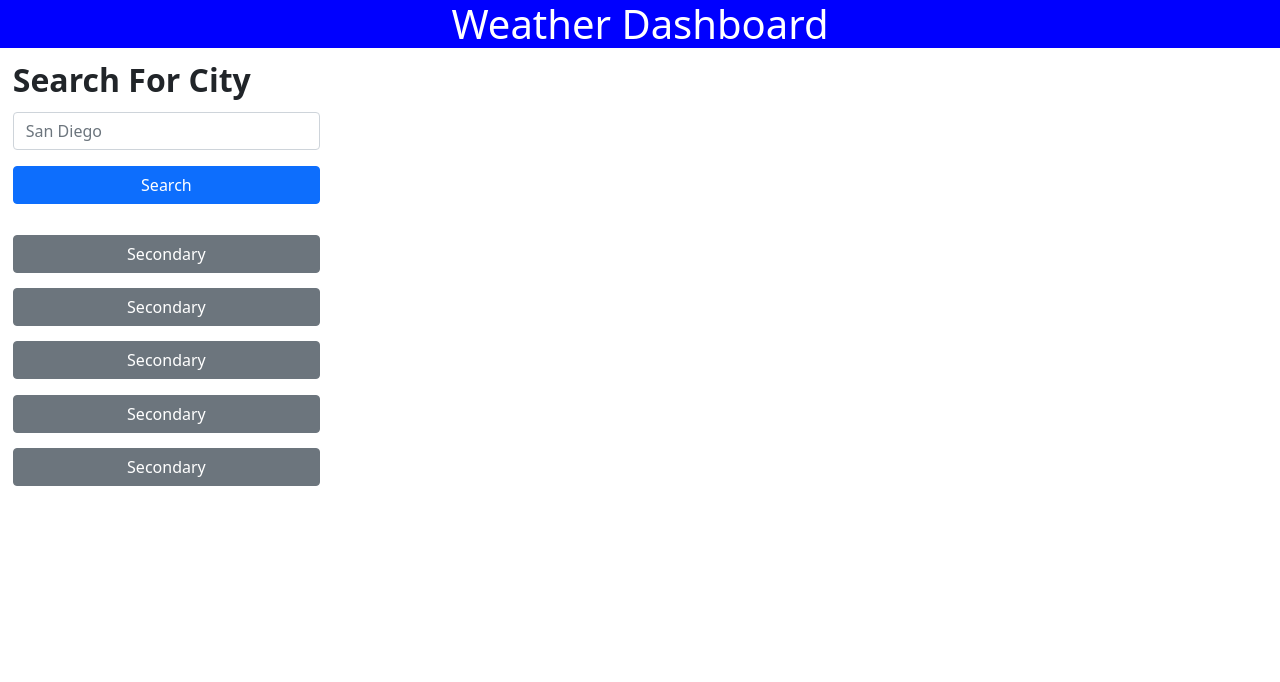
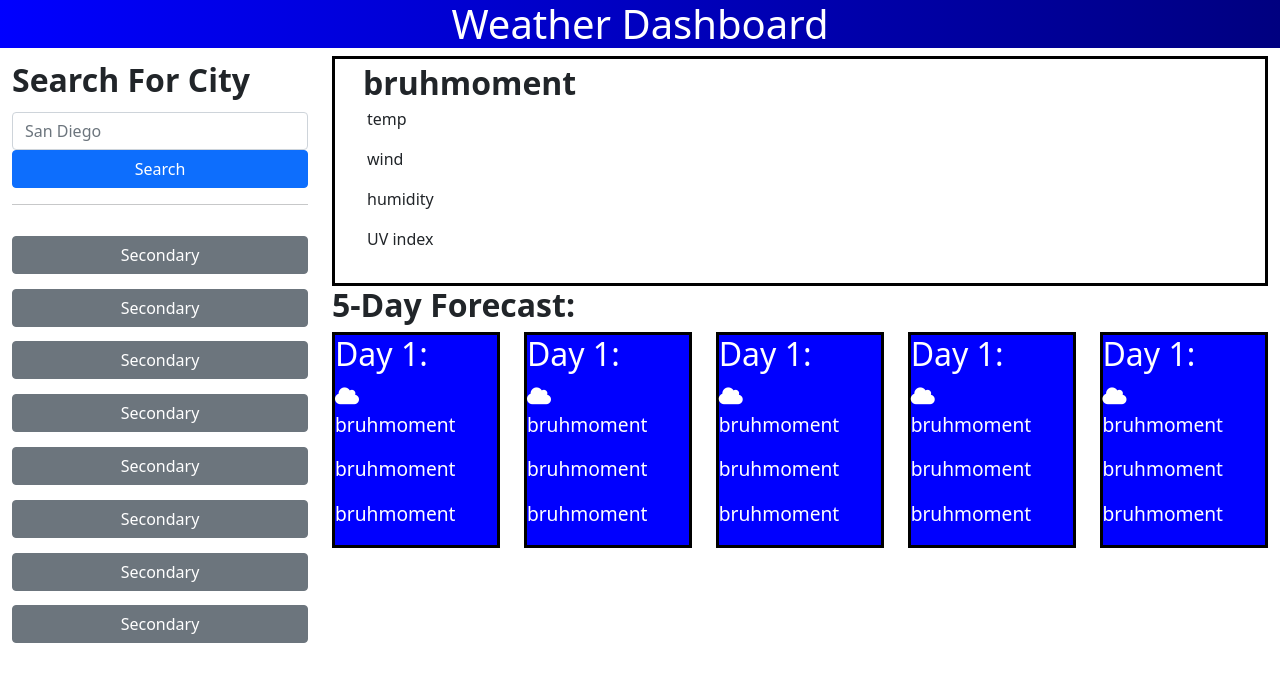
Before and after one commit to QuentinHnilica/weather-dashboard, a plain HTML site: page index.html in a window 1280 px wide. Drawn offline with nearby package versions, Linux system fonts and the light colour scheme.

Commit message:
finished setting up the HTML/CSS

```diff
--- a/assets/css/style.css
+++ b/assets/css/style.css
@@ -1,5 +1,5 @@
 header{
-    background-color: blue;
+    background-image: linear-gradient(to right, blue, navy);
     text-align: center;
     color: white;
 }
@@ -7,19 +7,52 @@ header{
 .formButton{
     width: 100%;
 }
+
 .formText{
     font-size:xx-large;
     font-weight: bold;
 }
+.area{
+    font-size:xx-large;
+    font-weight: bold;
+    padding-left: 3%;
+}
 .buttonBox{
-    display: flex;
     flex-direction: column;
     flex-wrap: wrap;
-    padding-top: 5%;
+
 }
 .buttonPadding{
     padding-top: 5%;
 }
-.moveRight{
-    padding-left: 1%;
+
+.weatherBox{
+    border: solid black;
+    display: flex;
+    justify-content: flex-start;
+    flex-wrap: wrap;
+    flex-direction: column;
+
 }
+.weatherInfo{
+    list-style: none
+}
+.fiveDayReport{
+    /* padding-left: 1%; */
+}
+.forecastCards{
+    display: flex;
+    flex-direction: row;
+    justify-content: space-between;
+    flex-wrap: wrap;
+    margin: auto;
+}
+
+.weatherCard{
+    border: solid black;
+    background-color: blue;
+    color: white;
+    width: 18%;
+    font-size: larger;
+
+}
--- a/index.html
+++ b/index.html
@@ -1,11 +1,9 @@
 <!doctype html>
 <html lang="en">
   <head>
-    <!-- Required meta tags -->
     <meta charset="utf-8">
     <meta name="viewport" content="width=device-width, initial-scale=1">
-
-    <!-- Bootstrap CSS -->
+    <link rel="stylesheet" href="https://cdnjs.cloudflare.com/ajax/libs/font-awesome/5.11.2/css/all.min.css">
     <link href="https://cdn.jsdelivr.net/npm/bootstrap@5.1.0/dist/css/bootstrap.min.css" rel="stylesheet" integrity="sha384-KyZXEAg3QhqLMpG8r+8fhAXLRk2vvoC2f3B09zVXn8CA5QIVfZOJ3BCsw2P0p/We" crossorigin="anonymous">
     <link rel="stylesheet" href="assets/css/style.css">
     <title>Weather DashBoard</title>
@@ -15,16 +13,29 @@
         <h1>Weather Dashboard</h1>
     </header>
 
-    <section>
-        <div class="col-3 moveRight">
+    <main>
+        <div class="flex-row justify-space-between container-fluid">
+            <div class="row">
+                <div class="col-md-3">
                     <form>
-                <div class="mb-3">
+                        <div>
                         <label for="CityName" class="form-label formText">Search For City</label>
                         <input type="text" class="form-control" id="searchCity" aria-describedby="SearchForCity" placeholder="San Diego">
                         </div>
                         <button type="submit" class="btn btn-primary formButton">Search</button>
                     </form>
+
+                    <hr>
                     <div class="buttonBox">
+                        <div class="buttonPadding">
+                            <button type="button" class="btn btn-secondary formButton">Secondary</button>
+                        </div>
+                        <div class="buttonPadding">
+                            <button type="button" class="btn btn-secondary formButton">Secondary</button>
+                        </div>
+                        <div class="buttonPadding">
+                            <button type="button" class="btn btn-secondary formButton">Secondary</button>
+                        </div>
                         <div class="buttonPadding">
                             <button type="button" class="btn btn-secondary formButton">Secondary</button>
                         </div>
@@ -43,10 +54,79 @@
                     </div>
                 </div>
 
-        <div class="col-9">
+                <div class="col-md-9">
+                    <div class="weatherBox">
+                        <div class="area">
+                            bruhmoment
+                        </div>
+                        <ul>
+                            <li class="weatherInfo">
+                                <p>temp</p>
+                            </li>
 
+                            <li class="weatherInfo">
+                                <p>wind</p>
+                            </li>
+
+                            <li class="weatherInfo">
+                                <p>humidity</p>
+                            </li>
+
+                            <li class="weatherInfo">
+                                <p>UV index</p>
+                            </li>
+                        </ul>
                     </div>
-    </section>
+                    <div class="fiveDayReport ">
+                        <h2 class="formText">
+                            5-Day Forecast:
+                        </h2>
+                        <div class="forecastCards">
+                            <div class="weatherCard">
+                                <h2>Day 1:</h2>
+                                <i class="fas fa-cloud" style="size: 100%;"></i>
+                                <p>bruhmoment</p>
+                                <p>bruhmoment</p>
+                                <p>bruhmoment</p>
+                            </div>
+
+                            <div class="weatherCard">
+                                <h2>Day 1:</h2>
+                                <i class="fas fa-cloud" style="size: 100%;"></i>
+                                <p>bruhmoment</p>
+                                <p>bruhmoment</p>
+                                <p>bruhmoment</p>
+                            </div>
+
+                            <div class="weatherCard">
+                                <h2>Day 1:</h2>
+                                <i class="fas fa-cloud" style="size: 100%;"></i>
+                                <p>bruhmoment</p>
+                                <p>bruhmoment</p>
+                                <p>bruhmoment</p>
+                            </div>
+
+                            <div class="weatherCard">
+                                <h2>Day 1:</h2>
+                                <i class="fas fa-cloud" style="size: 100%;"></i>
+                                <p>bruhmoment</p>
+                                <p>bruhmoment</p>
+                                <p>bruhmoment</p>
+                            </div>
+
+                            <div class="weatherCard">
+                                <h2>Day 1:</h2>
+                                <i class="fas fa-cloud" style="size: 100%;"></i>
+                                <p>bruhmoment</p>
+                                <p>bruhmoment</p>
+                                <p>bruhmoment</p>
+                            </div>
+                        </div>
+                    </div>
+                </div>
+            </div>
+        </div>
+    </main>
 
     <script src="https://cdn.jsdelivr.net/npm/bootstrap@5.1.0/dist/js/bootstrap.bundle.min.js" integrity="sha384-U1DAWAznBHeqEIlVSCgzq+c9gqGAJn5c/t99JyeKa9xxaYpSvHU5awsuZVVFIhvj" crossorigin="anonymous"></script>
     <script src="assets/js/script.js"></script>
```
Lines whose indentation alone changed are shown as unchanged.
